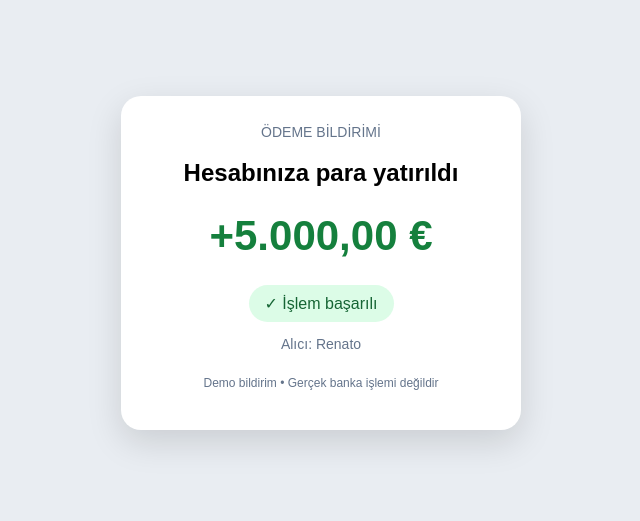
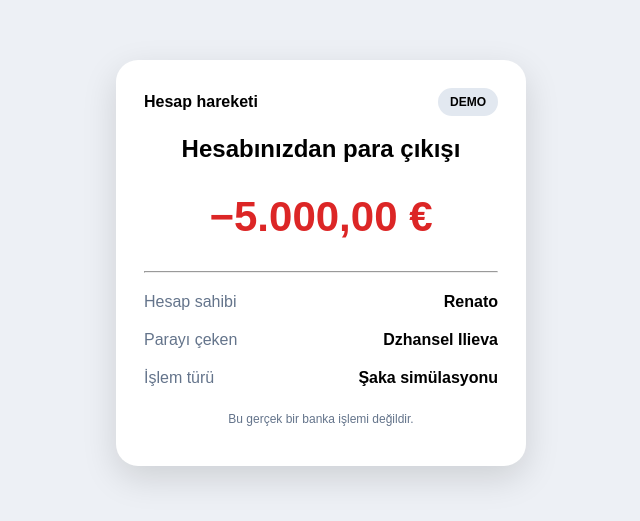
Before and after one commit to canselilieva7-debug/hacker, a plain HTML site: page index.html in a window 1280 px wide. Shown: the part 137-658 px from the top of the page, without its empty margins (319-959 px from the left). Drawn offline with Linux system fonts and the light colour scheme.

Commit message:
Update index.html

```diff
--- a/index.html
+++ b/index.html
@@ -3,39 +3,43 @@
 <head>
 <meta charset="UTF-8">
 <meta name="viewport" content="width=device-width,initial-scale=1">
-<title>Ödeme Bildirimi</title>
+<title>Hesap Hareketi - Demo</title>
 <style>
 *{box-sizing:border-box}
-body{margin:0;background:#e9edf2;font-family:Arial,sans-serif;display:flex;align-items:center;justify-content:center;min-height:100vh;padding:20px}
-.card{background:white;border-radius:20px;padding:28px;width:100%;max-width:400px;text-align:center;box-shadow:0 12px 35px #0002}
-.small{color:#64748b;font-size:14px}
-.amount{font-size:42px;font-weight:bold;color:#15803d;margin:25px 0}
-.pill{background:#dcfce7;color:#166534;padding:9px 16px;border-radius:30px;display:inline-block}
-.note{font-size:12px;color:#64748b;margin-top:24px}
-#surprise{display:none;background:#07170b;color:white}
-#surprise h1{color:#5cff8d}
+body{margin:0;background:#edf0f5;font-family:Arial,sans-serif;min-height:100vh;display:flex;align-items:center;justify-content:center;padding:20px}
+.card{background:white;border-radius:22px;padding:28px;width:100%;max-width:410px;text-align:center;box-shadow:0 12px 35px #0002}
+.header{display:flex;justify-content:space-between;align-items:center;font-weight:bold}
+.demo{background:#e2e8f0;padding:7px 12px;border-radius:20px;font-size:12px}
+.amount{font-size:42px;color:#dc2626;font-weight:bold;margin:30px 0}
+.row{display:flex;justify-content:space-between;gap:12px;text-align:left;margin:20px 0}
+.muted{color:#64748b}
+.note{font-size:12px;color:#64748b;margin-top:25px}
+#surprise{display:none;background:#190c15;color:white}
+#surprise h1{color:#ff9bb8}
 </style>
 </head>
 <body>
 <div class="card" id="payment">
-<div class="small">ÖDEME BİLDİRİMİ</div>
-<h2>Hesabınıza para yatırıldı</h2>
-<div class="amount">+5.000,00 €</div>
-<div class="pill">✓ İşlem başarılı</div>
-<p class="small">Alıcı: Renato</p>
-<p class="note">Demo bildirim • Gerçek banka işlemi değildir</p>
+<div class="header"><span>Hesap hareketi</span><span class="demo">DEMO</span></div>
+<h2>Hesabınızdan para çıkışı</h2>
+<div class="amount">−5.000,00 €</div>
+<hr>
+<div class="row"><span class="muted">Hesap sahibi</span><b>Renato</b></div>
+<div class="row"><span class="muted">Parayı çeken</span><b>Dzhansel Ilieva</b></div>
+<div class="row"><span class="muted">İşlem türü</span><b>Şaka simülasyonu</b></div>
+<p class="note">Bu gerçek bir banka işlemi değildir.</p>
 </div>
 <div class="card" id="surprise">
-<h1>😂 YAKALANDIN RENATO!</h1>
-<h2>5.000 € değil, 5.000 öpücük kazandın! 💋</h2>
-<p>Seni seviyorum! ❤️</p>
-<p>— Karın</p>
+<h1>😂 RENATO, YAKALANDIN!</h1>
+<h2>5.000 €'nu değil, kalbini çaldım! ❤️</h2>
+<p>Dzhansel Ilieva 💋</p>
+<p>Seni seviyorum aşkım!</p>
 </div>
 <script>
 setTimeout(function(){
 document.getElementById("payment").style.display="none";
 document.getElementById("surprise").style.display="block";
-document.body.style.background="#07170b";
+document.body.style.background="#190c15";
 },7000);
 </script>
 </body>
```
